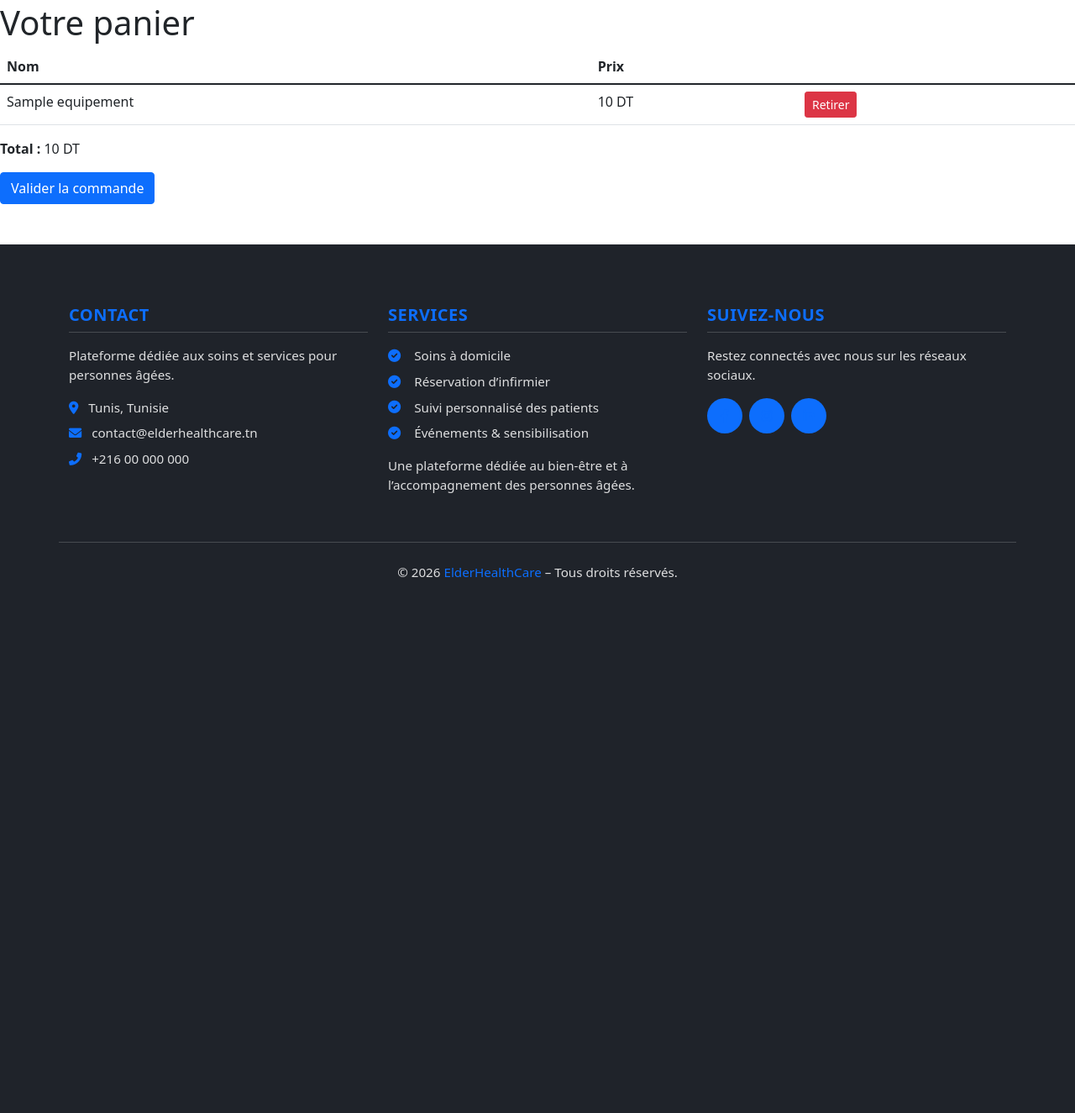
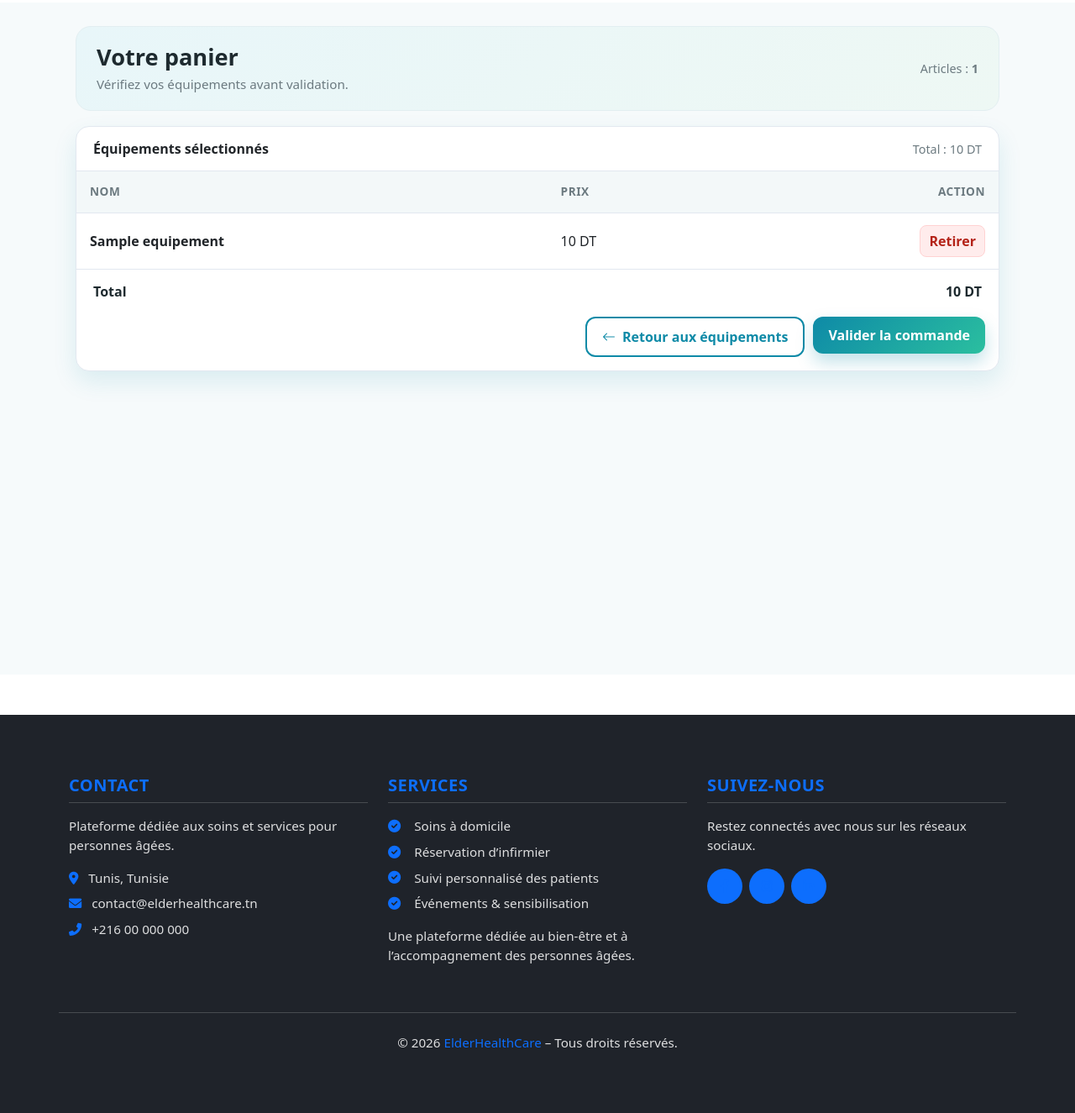
Before and after one commit to Jozeeeph/ElderHealthDashboard, a Symfony app: template templates/FrontOffice/equipement/cart.html.twig in a window 1280 px wide; the page is wider, and only the part inside the window is pictured. Shown: the part 174-1499 px from the top of that part at 84% size. Before the commit the page ends 861 px from the top of that part, so only its background shows below. Run offline with Twig, Linux system fonts and the light colour scheme; the template is opened without the code that fills it: most values are stand-ins (such as "Sample title", 1, 10 or a date in 2020); some libraries are stand-ins or nearby versions.

Commit message:
fixed crud+fixed navigation

```diff
--- a/templates/FrontOffice/equipement/cart.html.twig
+++ b/templates/FrontOffice/equipement/cart.html.twig
@@ -2,38 +2,217 @@
 
 {% block title %}Panier{% endblock %}
 
+{% block stylesheets %}
+  {{ parent() }}
+  <style>
+    :root {
+      --brand: #0e8aa7;
+      --brand-2: #2bbf9f;
+      --ink: #1e2a2f;
+      --muted: #6c7a80;
+      --bg: #f6fafb;
+      --card: #ffffff;
+      --border: #e2e8f0;
+      --shadow: 0 12px 28px rgba(14, 138, 167, 0.12);
+    }
+
+    .cart-page {
+      background: var(--bg);
+      min-height: 100vh;
+      padding: 28px 16px 80px;
+    }
+
+    .cart-shell {
+      max-width: 1100px;
+      margin: 0 auto;
+    }
+
+    .cart-hero {
+      background: linear-gradient(135deg, #e8f6f9 0%, #eef8f4 100%);
+      border: 1px solid #e2eef1;
+      border-radius: 18px;
+      padding: 20px 24px;
+      margin-bottom: 18px;
+      display: flex;
+      align-items: center;
+      justify-content: space-between;
+      gap: 16px;
+    }
+
+    .cart-title {
+      margin: 0;
+      font-size: 1.7rem;
+      font-weight: 800;
+      color: var(--ink);
+    }
+
+    .cart-sub {
+      margin: 4px 0 0 0;
+      color: var(--muted);
+      font-size: 0.95rem;
+    }
+
+    .cart-card {
+      background: var(--card);
+      border: 1px solid var(--border);
+      border-radius: 16px;
+      box-shadow: var(--shadow);
+      overflow: hidden;
+    }
+
+    .cart-head {
+      padding: 14px 20px;
+      border-bottom: 1px solid var(--border);
+      display: flex;
+      align-items: center;
+      justify-content: space-between;
+      gap: 12px;
+    }
+
+    .cart-meta {
+      color: var(--muted);
+      font-size: 0.9rem;
+    }
+
+    .cart-table {
+      width: 100%;
+      margin: 0;
+    }
+
+    .cart-table th {
+      font-size: 0.85rem;
+      letter-spacing: 0.04em;
+      text-transform: uppercase;
+      color: var(--muted);
+      background: #f3f8f9;
+      border-bottom: 1px solid var(--border);
+      padding: 14px 16px;
+    }
+
+    .cart-table td {
+      padding: 14px 16px;
+      border-bottom: 1px solid var(--border);
+      vertical-align: middle;
+    }
+
+    .cart-actions {
+      display: flex;
+      gap: 10px;
+      justify-content: flex-end;
+    }
+
+    .cart-btn {
+      padding: 10px 18px;
+      border-radius: 12px;
+      font-weight: 700;
+      border: 0;
+      text-decoration: none;
+      display: inline-flex;
+      align-items: center;
+      gap: 8px;
+    }
+
+    .cart-btn.primary {
+      background: linear-gradient(135deg, var(--brand), var(--brand-2));
+      color: #fff;
+      box-shadow: 0 10px 20px rgba(14, 138, 167, 0.25);
+    }
+
+    .cart-btn.secondary {
+      background: #fff;
+      color: var(--brand);
+      border: 2px solid var(--brand);
+    }
+
+    .cart-btn.danger {
+      background: #ffecec;
+      color: #b42318;
+      border: 1px solid #ffd2d2;
+      padding: 6px 10px;
+      border-radius: 8px;
+      font-weight: 600;
+    }
+
+    .cart-total {
+      padding: 14px 20px 18px;
+      display: flex;
+      align-items: center;
+      justify-content: space-between;
+      gap: 12px;
+      color: var(--ink);
+      font-weight: 700;
+    }
+
+    .cart-empty {
+      text-align: center;
+      padding: 60px 20px;
+      color: var(--muted);
+    }
+  </style>
+{% endblock %}
+
 {% block body %}
-    <h1>Votre panier</h1>
+  <div class="cart-page">
+    <div class="cart-shell">
+      <div class="cart-hero">
+        <div>
+          <h1 class="cart-title">Votre panier</h1>
+          <p class="cart-sub">Vérifiez vos équipements avant validation.</p>
+        </div>
+        <div class="cart-meta">
+          Articles : <strong>{{ equipements|length }}</strong>
+        </div>
+      </div>
 
       {% if equipements is empty %}
-        <p>Le panier est vide.</p>
+        <div class="cart-card cart-empty">
+          <h3>Le panier est vide</h3>
+          <p>Ajoutez des équipements pour passer commande.</p>
+        </div>
       {% else %}
-        <table class="table">
+        <div class="cart-card">
+          <div class="cart-head">
+            <strong>Équipements sélectionnés</strong>
+            <span class="cart-meta">Total : {{ total }} DT</span>
+          </div>
+          <div class="table-responsive">
+            <table class="cart-table">
               <thead>
                 <tr>
                   <th>Nom</th>
                   <th>Prix</th>
-                    <th></th>
+                  <th class="text-end">Action</th>
                 </tr>
               </thead>
               <tbody>
                 {% for e in equipements %}
                   <tr>
-                        <td>{{ e.nom ?? "-" }}</td>
+                    <td><strong>{{ e.nom ?? "-" }}</strong></td>
                     <td>{{ e.prix ?? '0.00' }} DT</td>
-                        <td>
-                            <a href="{{ path('cart_remove', {id: e.id}) }}" class="btn btn-sm btn-danger">Retirer</a>
+                    <td class="text-end">
+                      <a href="{{ path('cart_remove', {id: e.id}) }}" class="cart-btn danger">Retirer</a>
                     </td>
                   </tr>
                 {% endfor %}
               </tbody>
             </table>
-
-        <p><strong>Total :</strong> {{ total }} DT</p>
-
+          </div>
+          <div class="cart-total">
+            <span>Total</span>
+            <span>{{ total }} DT</span>
+          </div>
+          <div class="cart-actions px-3 pb-3">
+            <a href="{{ path('front_equipements_index') }}" class="cart-btn secondary">
+              <i class="bi bi-arrow-left"></i>
+              Retour aux équipements
+            </a>
             <form action="{{ path('cart_checkout') }}" method="post">
-            <button type="submit" class="btn btn-primary">Valider la commande</button>
+              <button type="submit" class="cart-btn primary">Valider la commande</button>
             </form>
+          </div>
+        </div>
       {% endif %}
+    </div>
+  </div>
 
 {% endblock %}
```
Also changed, not shown: src/Controller/ProprietaireController.php (+117 -11 lines), templates/FrontOffice/equipement/show.html.twig (added, +181 -0 lines), templates/FrontOffice/proprietaire/proprietaire.html.twig (+24 -5 lines), public/uploads/images/Gemini-Generated-Image-7xji4w7xji4w7xji-698bc0c266e07.png (added). Lines whose indentation alone changed are shown as unchanged.
